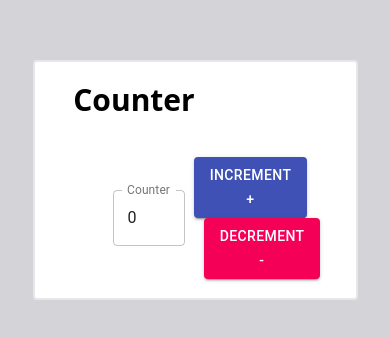
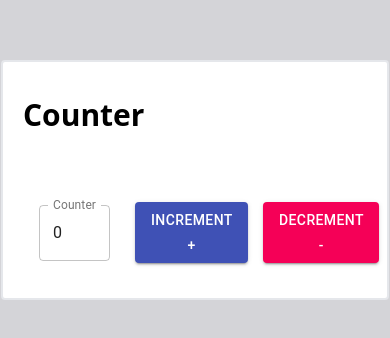
Before and after one commit to Rajneesh-Singh/NextJSWithTailWingCss, a Next.js app: page / in a window 390 px wide. Shown: the part 242-580 px from the top of the page. Built offline with nearby package versions, Linux system fonts and the light colour scheme.

Commit message:
added responsive for small and medium screen

```diff
--- a/src/pages/index.tsx
+++ b/src/pages/index.tsx
@@ -21,23 +21,24 @@ export default function Home() {
   }
   return (
 <div className='flex items-center justify-center min-h-screen bg-zinc-300'>
-    <Grid container xs={10} spacing={3} className='bg-white h-60 flex items-center justify-center align-center border-solid border-2 border-lightGray-500 rounded' style={{margin: 1}}   >
-      <Grid item xs={10}>
+    <Grid container spacing={5} className='bg-white h-60 flex items-center justify-center  align-center border-solid border-2 border-lightGray-500 rounded' style={{margin: 1}}   >
+      <Grid item lg={12} md={12} xs={12}>
       <h1 className='text-3xl font-bold'>
         Counter
       </h1>
       </Grid>
-      <Grid item xs={3} >
+      <Grid item lg={3} md={3} xs={3} >
         <TextField value={counter} id="outlined-basic" label="Counter" variant="outlined" />
         {/* <input type='text' /> */}
       </Grid>
-      <Grid item xs={4}>
+      <Grid item  lg={2} md={2}  xs={4}>
         <Button variant='contained' color='primary' onClick={incrementHandler}>
           Increment +
         </Button>
+
+      </Grid>
+      <Grid item  lg={2} md={2}  xs={4}>
         <Button variant='contained' color='secondary' onClick={decrementHandler}
-        // className='ml-10'
-        style={{marginLeft: 10}}
         >
           Decrement -
         </Button>
```
